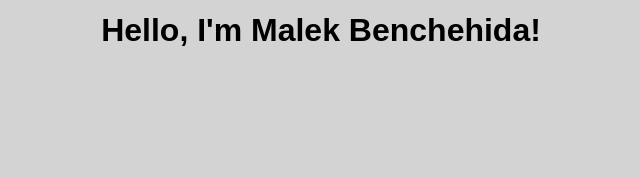
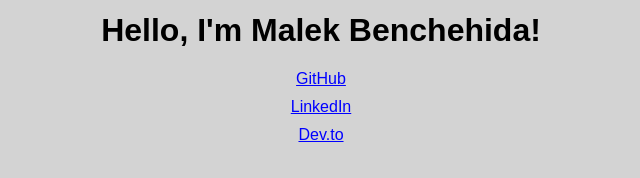
Before and after one commit to MalekBenchehida/link-in-bio, a plain HTML site: page index.html in a window 1280 px wide. Shown: the part 134-312 px from the top of the page, without its empty margins (319-959 px from the left). Drawn offline with Linux system fonts and the light colour scheme.

Commit message:
add links

```diff
--- a/index.html
+++ b/index.html
@@ -21,9 +21,11 @@
 </head>
 
 <body>
-
   <img src="https://media.licdn.com/dms/image/v2/D5603AQFfpWmFBwQnKA/profile-displayphoto-shrink_800_800/profile-displayphoto-shrink_800_800/0/1718236395614?e=1750896000&v=beta&t=3LYIK2Fejkh7arIOk1nEvCuPpLC7beD8Fo_24peAv4A" alt="Profile Picture" class="profile-img">
   <h1>Hello, I'm Malek Benchehida!</h1>
+  <a class="link-btn" href="https://github.com/MalekBenchehida">GitHub</a>
+    <a class="link-btn" href="https://www.linkedin.com/in/malek-benchehida/">LinkedIn</a>
+    <a class="link-btn" href="https://dev.to/malekbenchehida/">Dev.to</a>
 
 </body>
 </html>
```
